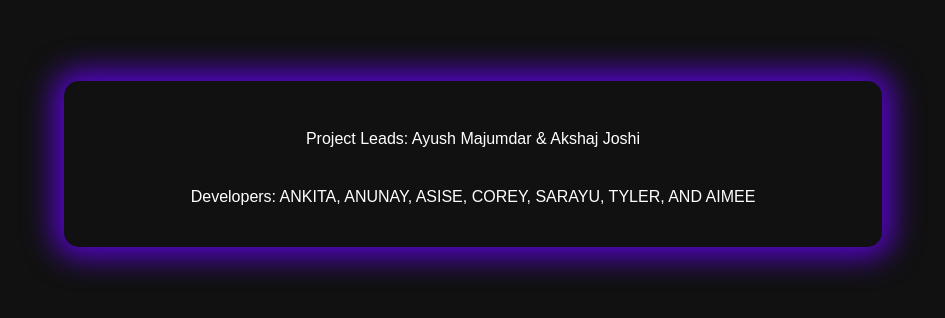
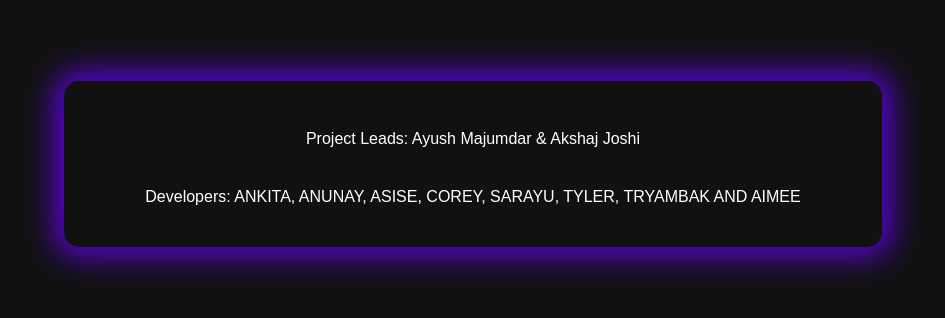
Before and after one commit to ayushmajumdar14/SEO2024, a Django app: page /team/ in a window 1280 px wide. Shown: the part 158-476 px from the top of the page, without its empty margins (167-1112 px from the left). Run offline with Django 4.2, Linux system fonts and the light colour scheme.

Commit message:
Update team.html

```diff
--- a/example/templates/team.html
+++ b/example/templates/team.html
@@ -107,7 +107,7 @@
         <h1>Meet The Team</h1>
         <div class="custom-text-container">
             <p>Project Leads: Ayush Majumdar & Akshaj Joshi</p>
-            <p>Developers: ANKITA, ANUNAY, ASISE, COREY, SARAYU, TYLER, AND AIMEE</p>
+            <p>Developers: ANKITA, ANUNAY, ASISE, COREY, SARAYU, TYLER, TRYAMBAK AND AIMEE</p>
         </div>
     </body>
 </html>
```
